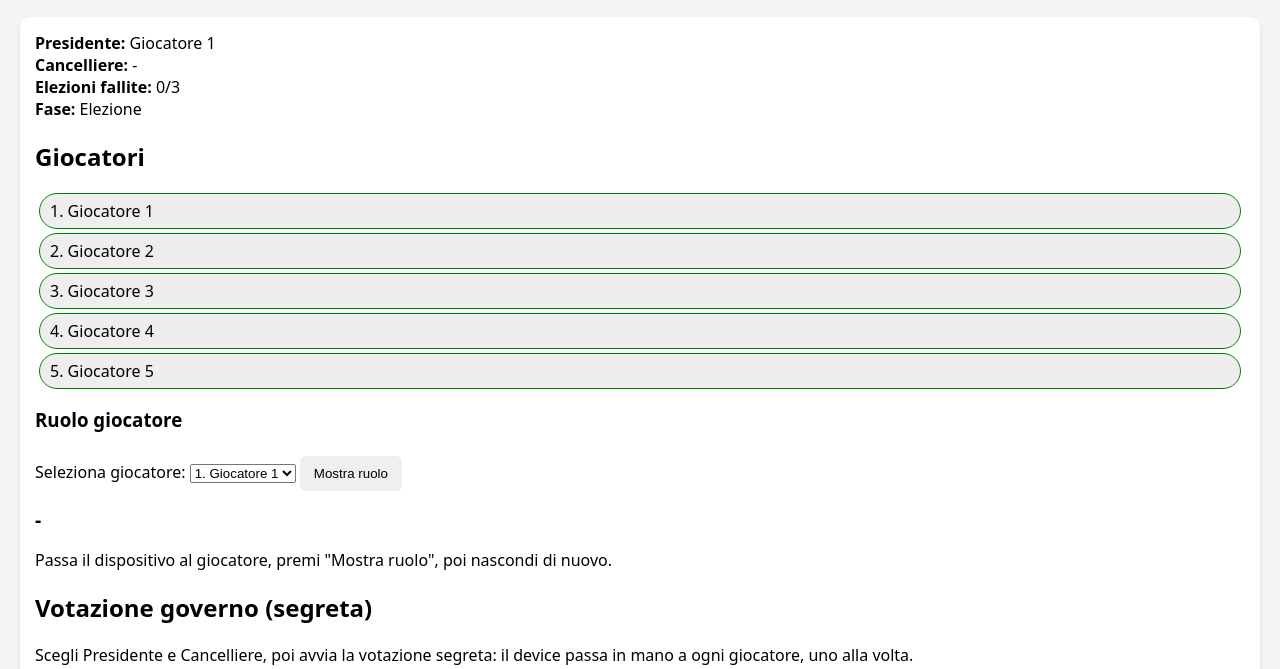
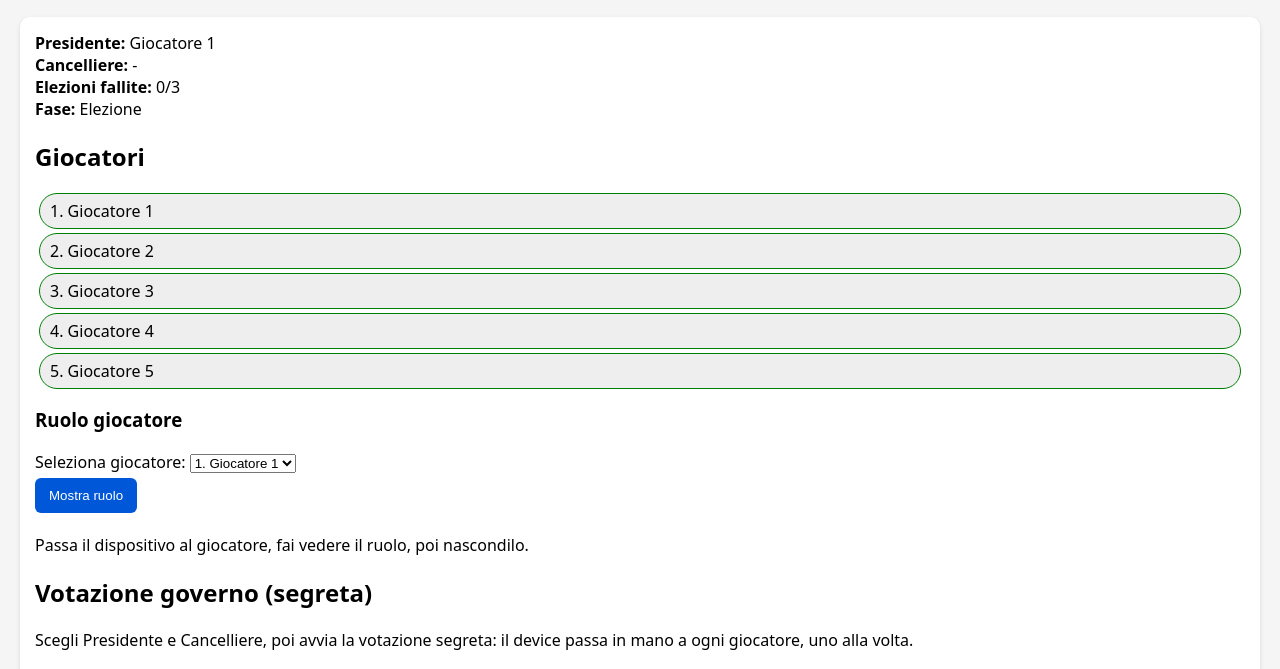
Before and after one commit to EmiGiac333/board-game-unofficial-companion-app, a plain HTML site: page index.html in a window 1280 px wide. Both pictures are taken after a click on the button "Inizia Partita". Shown: the part 128-797 px from the top of the page. Drawn offline with Linux system fonts and the light colour scheme.

Commit message:
aggiornato

```diff
--- a/index.html
+++ b/index.html
@@ -58,13 +58,20 @@
     <!-- RUOLI -->
     <div class="roles-panel">
         <h3>Ruolo giocatore</h3>
+
         <label>
             Seleziona giocatore:
             <select id="rolePlayerSelect"></select>
         </label>
-      <button id="showRoleBtn">Mostra ruolo</button>
-      <div id="roleDisplay" class="role-display">-</div>
-      <p class="hint">Passa il dispositivo al giocatore, premi "Mostra ruolo", poi nascondi di nuovo.</p>
+
+        <div class="buttons-row">
+            <button id="showRoleBtn" class="primary">Mostra ruolo</button>
+            <button id="hideRoleBtn" class="danger hidden">Nascondi ruolo</button>
+        </div>
+
+    <div id="roleDisplay" class="role-display hidden">-</div>
+
+  <p class="hint">Passa il dispositivo al giocatore, fai vedere il ruolo, poi nascondilo.</p>
 </div>
 
     <!-- VOTAZIONE SEGRETA -->
```
Lines whose indentation alone changed are shown as unchanged.
